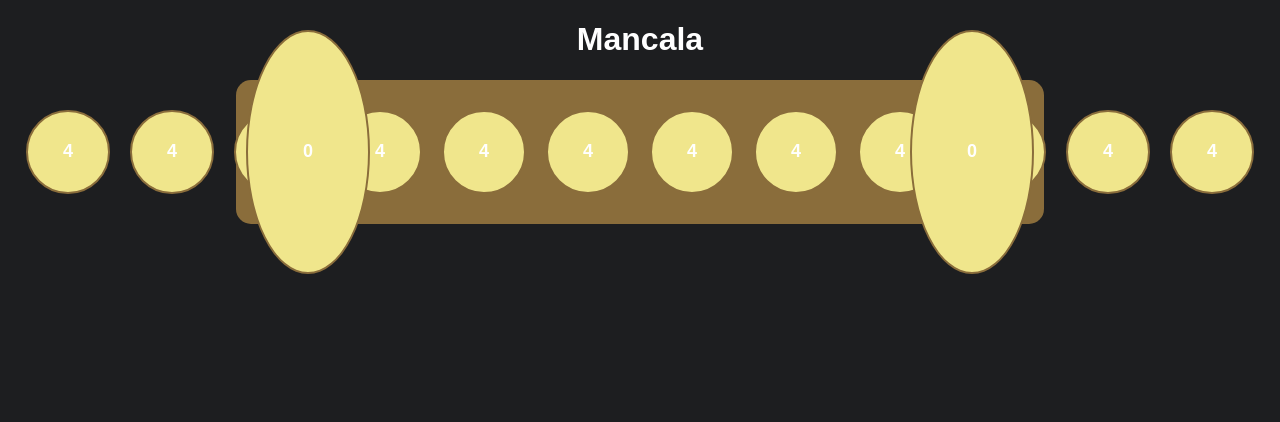
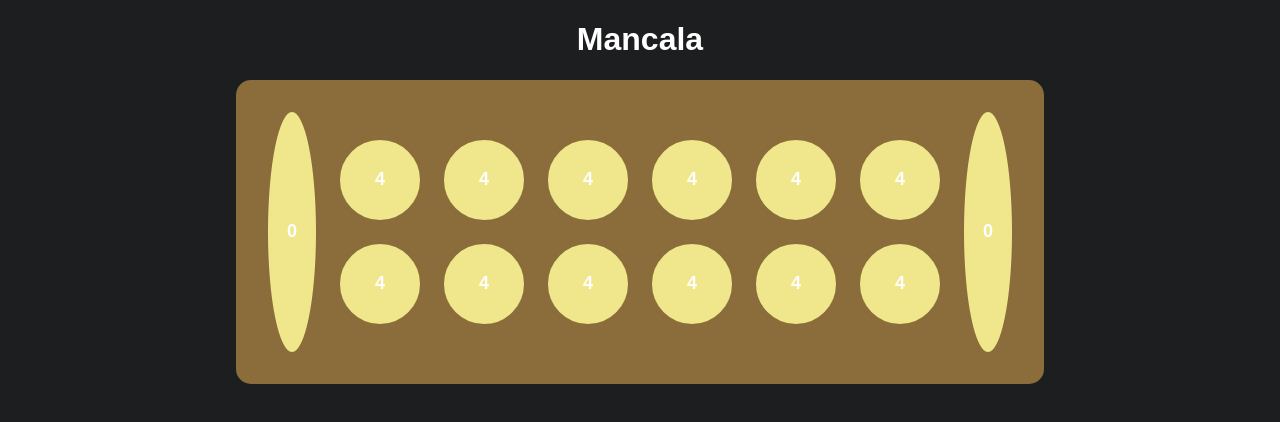
Before and after one commit to BJSummerfield/gameserver, a Next.js app: page /mancala in a window 1280 px wide. Shown: the top 422 px of the page. Built offline with nearby package versions, Linux system fonts and the light colour scheme.

Commit message:
working on game logic

```diff
--- a/app/mancala/Board.tsx
+++ b/app/mancala/Board.tsx
@@ -1,19 +1,25 @@
 import React, { useState } from 'react';
 import Pit from './Pit';
+import { initialPits } from './utils';
 import styles from './page.module.css'
 
+enum GameState {
+  PlayerOne = 0,
+  PlayerTwo = 1,
+  InProgress = 2,
+}
+
+
+
+
 const Board: React.FC = () => {
-  const initialPits = Array(14).fill(null).map((_, index) => {
-    if (index === 6 || index === 13) {
-      return 0; // Mancala pits
-    }
-    return 4; // Regular pits
-  });
-
+  const [activePlayer, setActivePlayer] = useState<number>(GameState.PlayerOne)
   const [pits, setPits] = useState<number[]>(initialPits);
 
+  console.log(activePlayer)
   const handlePitClick = (index: number) => {
-    if (pits[index] === 0) return;
+    const isPlayerOne = activePlayer === GameState.PlayerOne
+    if (isPlayerOne ? index > 5 : index < 6) return
 
     const newPits = [...pits];
     let stones = newPits[index];
@@ -25,51 +31,63 @@ const Board: React.FC = () => {
       if (currentIndex > 13) currentIndex = 0;
 
       // Skip opponent's Mancala pit
-      if (currentIndex === 6 && index > 6) continue;
-      if (currentIndex === 13 && index < 6) continue;
+      if (isPlayerOne ? currentIndex !== 13 : currentIndex !== 6) {
+        newPits[currentIndex]++;
+        stones--;
+      }
 
-      newPits[currentIndex]++;
-      stones--;
     }
 
     // Capture opponent's stones
+
     if (
-      currentIndex < 13 &&
       newPits[currentIndex] === 1 &&
-      ((index < 6 && currentIndex < 6) || (index > 6 && currentIndex > 6))
+      (isPlayerOne ? currentIndex < 5 : currentIndex > 6)
     ) {
-      const opponentIndex = 12 - currentIndex;
-      newPits[currentIndex === 0 ? 13 : 6] += newPits[opponentIndex] + 1;
+      const opponentIndex = isPlayerOne ? 12 - currentIndex : currentIndex - 12;
+      // newPits[currentIndex === 0 ? 13 : 6] += newPits[opponentIndex] + 1;
+      const currentPlayerMancala = isPlayerOne ? 6 : 13
+      newPits[currentPlayerMancala] += (newPits[currentIndex] + newPits[opponentIndex])
       newPits[currentIndex] = 0;
       newPits[opponentIndex] = 0;
     }
 
     // Switch turns if the last stone wasn't placed in the player's Mancala pit
-    if (!((index < 6 && currentIndex === 6) || (index > 6 && currentIndex === 13))) {
-      const playerPits = newPits.slice(0, 6);
-      const opponentPits = newPits.slice(7, 13);
+    // if (!((index < 6 && currentIndex === 6) || (index > 6 && currentIndex === 13))) {
+    //   const playerPits = newPits.slice(0, 6);
+    //   const opponentPits = newPits.slice(7, 13);
 
-      if (playerPits.every((pit) => pit === 0) || opponentPits.every((pit) => pit === 0)) {
-        newPits[6] += playerPits.reduce((sum, pit) => sum + pit, 0);
-        newPits[13] += opponentPits.reduce((sum, pit) => sum + pit, 0);
-        newPits.fill(0, 0, 6).fill(0, 7, 13);
-      } else {
-        newPits.reverse(); // Switch turns
-      }
-    }
+    //   if (playerPits.every((pit) => pit === 0) || opponentPits.every((pit) => pit === 0)) {
+    //     newPits[6] += playerPits.reduce((sum, pit) => sum + pit, 0);
+    //     newPits[13] += opponentPits.reduce((sum, pit) => sum + pit, 0);
+    //     newPits.fill(0, 0, 6).fill(0, 7, 13);
+    //   } else {
+    //     // newPits.reverse(); // Switch turns
+    //   }
+    // }
+    setActivePlayer(1 - activePlayer)
+    setPits(newPits);
 
-    setPits(newPits);
   };
 
   const topPits = pits.slice(7, 13).reverse();
   const bottomPits = pits.slice(0, 6);
-
   return (
     <div className={styles.board}>
-      <div className={`${styles.mancala} ${styles.mancalaRight}`}>{pits[13]}</div>
-      <div className={styles.pitsRow}>{topPits.map((stones, index) => <Pit key={index} index={12 - index} stones={stones} onPitClick={handlePitClick} />)}</div>
-      <div className={styles.pitsRow}>{bottomPits.map((stones, index) => <Pit key={index} index={index} stones={stones} onPitClick={handlePitClick} />)}</div>
-      <div className={`${styles.mancala} ${styles.mancalaLeft}`}>{pits[6]}</div>
+      <div className={`${styles.mancala} ${styles.mancalaLeft}`}>{pits[13]}</div>
+      <div className={styles.pitsContainer}>
+        <div className={styles.pitsRow}>
+          {topPits.map((stones, index) => (
+            <Pit key={index} index={12 - index} stones={stones} onPitClick={handlePitClick} />
+          ))}
+        </div>
+        <div className={styles.pitsRow}>
+          {bottomPits.map((stones, index) => (
+            <Pit key={index} index={index} stones={stones} onPitClick={handlePitClick} />
+          ))}
+        </div>
+      </div>
+      <div className={`${styles.mancala} ${styles.mancalaRight}`}>{pits[6]}</div>
     </div>
   );
 };
--- a/app/mancala/page.module.css
+++ b/app/mancala/page.module.css
@@ -3,22 +3,16 @@
   font-family: Arial, sans-serif;
 }
 
+
 .board {
   display: flex;
-  flex-direction: row;
-  justify-content: center;
+  justify-content: space-between;
   align-items: center;
   width: 60%;
   margin: 0 auto;
   background-color: #8a6d3b;
   border-radius: 15px;
   padding: 20px;
-  position: relative;
-}
-
-.pitsRow {
-  display: flex;
-  flex-direction: row;
 }
 
 .pit {
@@ -36,6 +30,11 @@
   font-weight: bold;
 }
 
+.pitsRow {
+  display: flex;
+  flex-direction: row;
+}
+
 .mancala {
   background-color: #f0e68c;
   border: 2px solid #8a6d3b;
@@ -48,13 +47,12 @@
   justify-content: center;
   font-size: 18px;
   font-weight: bold;
-  position: absolute;
 }
 
 .mancalaLeft {
-  left: 0;
+  order: -1;
 }
 
 .mancalaRight {
-  right: 0;
+  order: 3;
 }
--- /dev/null
+++ b/app/mancala/utils.tsx
@@ -0,0 +1,6 @@
+export const initialPits = Array(14).fill(null).map((_, index) => {
+  if (index === 6 || index === 13) {
+    return 0; // Mancala pits
+  }
+  return 4; // Regular pits
+});
```
